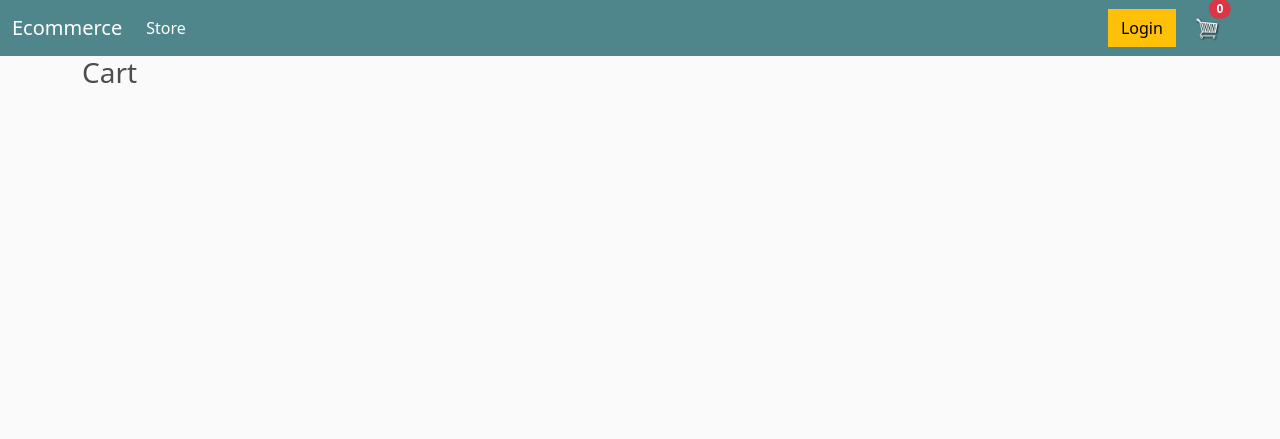
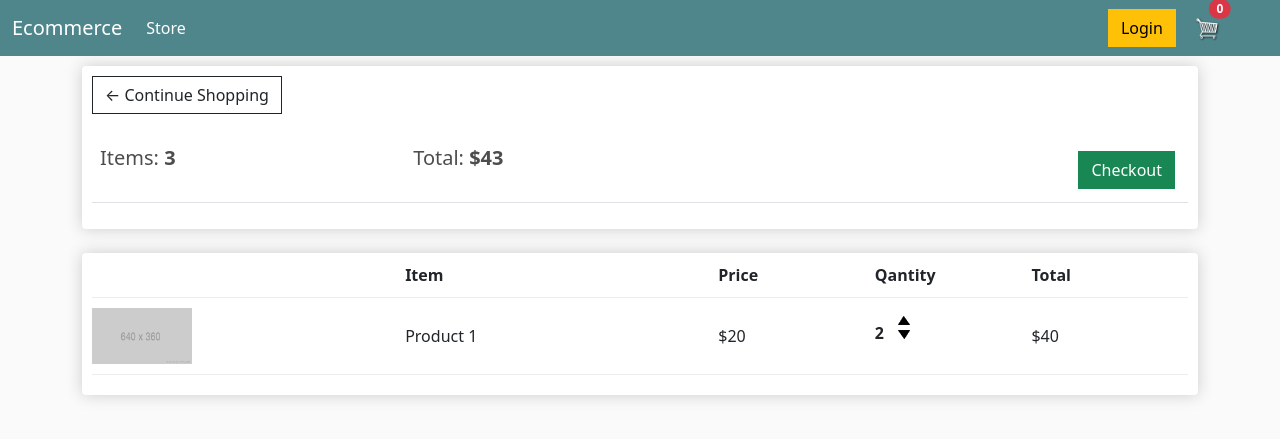
Before and after one commit to DewCX/django-ecommerce-website, a Django app: page /cart/ in a window 1280 px wide. Shown: the top 439 px of the page. Run offline with Django 3.2, Linux system fonts and the light colour scheme; lists and menus that the app fills with data are empty.

Commit message:
Customize cart page

```diff
--- a/ecommerce_con/store/templates/store/cart.html
+++ b/ecommerce_con/store/templates/store/cart.html
@@ -3,6 +3,54 @@
 
 {% block content %}
 
-<h3>Cart</h3>
+<div class="row">
+    <div class="col-lg-12">
+        <div class="box-element">
+            <a href="{% url 'store' %}" class="btn btn-outline-dark">&#x2190; Continue Shopping</a>
+
+            <br>
+            <br>
+
+            <table class="table">
+                <tr>
+                    <th><h5>Items: <strong>3</strong></h5></th>
+                    <th><h5>Total: <strong>$43</strong></h5></th>
+                    <th>
+                        <a style="float: right; margin:5px;" class="btn btn-success" href="{% url 'checkout' %}">Checkout</a>
+                    </th>
+                </tr>
+            </table>
+        </div>
+
+        <br>
+
+        <div class="box-element">
+            <div class="cart-row">
+                <div style="flex: 2;"></div>
+                <div style="flex: 2;"><strong>Item</strong></div>
+                <div style="flex: 1;"><strong>Price</strong></div>
+                <div style="flex: 1;"><strong>Qantity</strong></div>
+                <div style="flex: 1;"><strong>Total</strong></div>
+            </div>
+
+            <div class="cart-row align-items-center">
+                <div style="flex: 2;">
+                    <img class="row-image" src="{% static 'images/placeholder.png' %}" alt="">
+                </div>
+                <div style="flex: 2;">Product 1</div>
+                <div style="flex: 1;">$20</div>
+                <div style="flex: 1;">
+                    <p class="quantity">2</p>
+                    <div class="quantity">
+                        <img class="chg-quantity" src="{% static  'images/arrow-up.png' %}">
+
+                        <img class="chg-quantity" src="{% static  'images/arrow-down.png' %}">
+                    </div>
+                </div>
+                <div style="flex: 1;">$40</div>
+            </div>
+        </div>
+    </div>
+</div>
 
 {% endblock content %}
```
Also changed, not shown: ecommerce_con/static/images/arrow-down.png (added), ecommerce_con/static/images/arrow-up.png (added).
